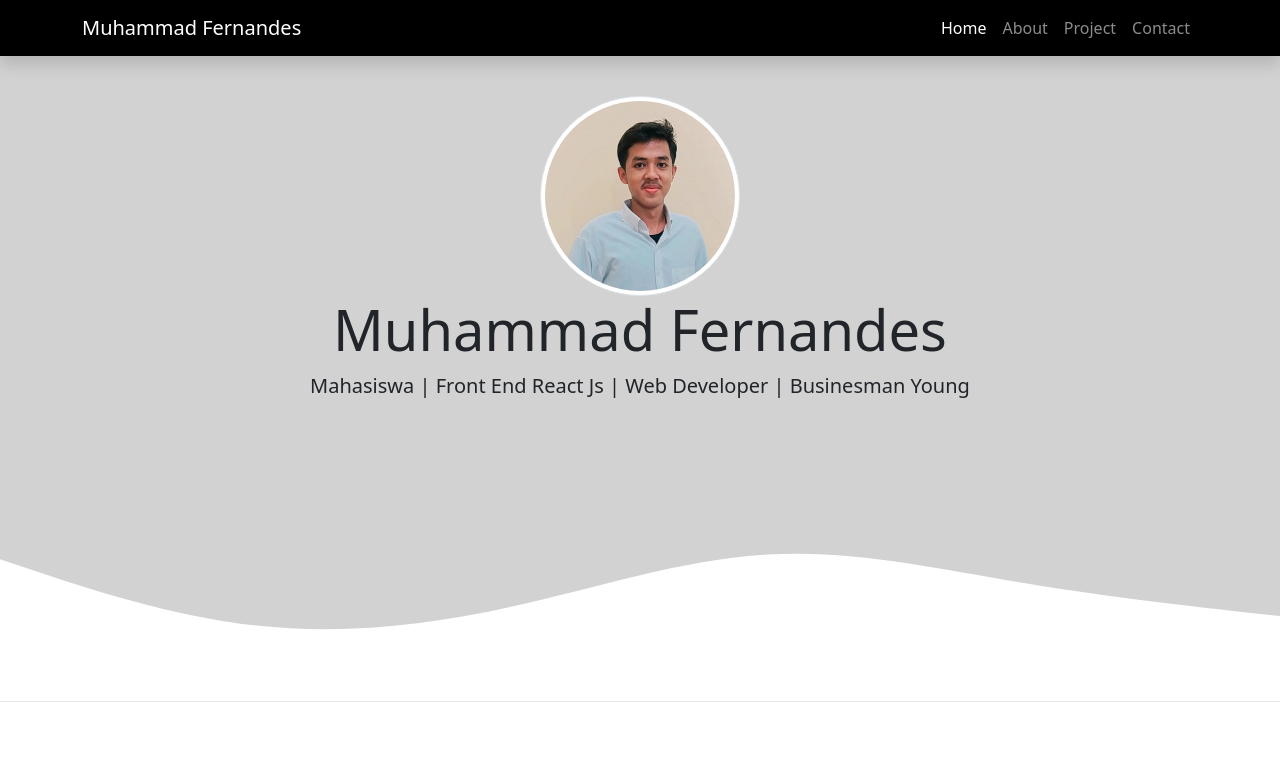
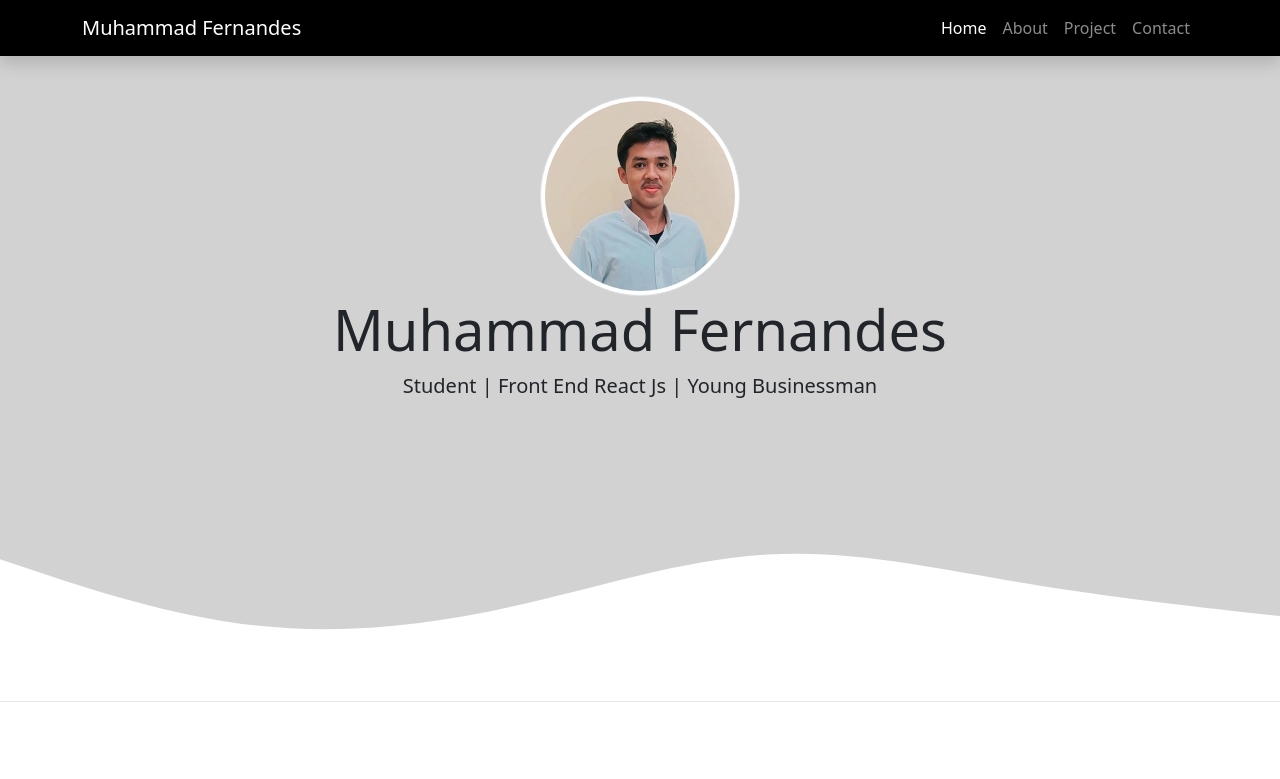
Before and after one commit to NdeZzz05/NdeZzz05.github.io, a plain HTML site: page index.html in a window 1280 px wide. Shown: the top 779 px of the page. Drawn offline with nearby package versions, Linux system fonts and the light colour scheme.

Commit message:
Mengubah Deskripsi diri

```diff
--- a/index.html
+++ b/index.html
@@ -48,7 +48,7 @@
     <div class="jumbotron text-center">
       <img src="img/nandez.png" alt="Muhammad Fernandes" width="200" class="rounded-circle img-thumbnail" />
       <h1 class="display-4">Muhammad Fernandes</h1>
-      <p class="lead">Mahasiswa | Front End React Js | Web Developer | Businesman Young</p>
+      <p class="lead">Student | Front End React Js | Young Businessman</p>
       <svg xmlns="http://www.w3.org/2000/svg" viewBox="0 0 1440 320">
         <path
           fill="#ffffff"
```
